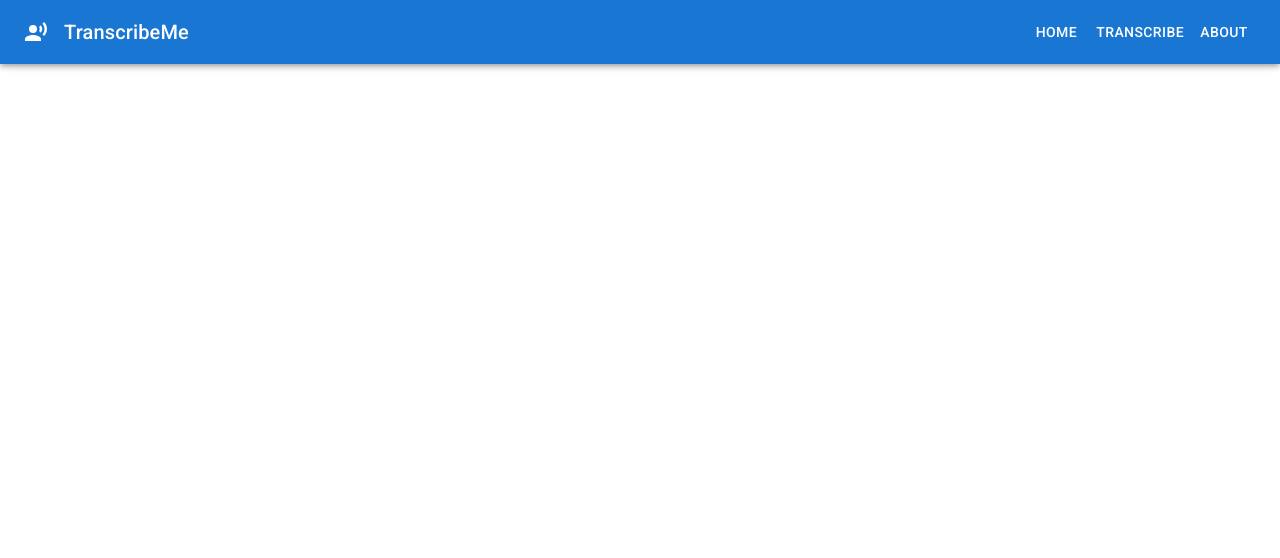
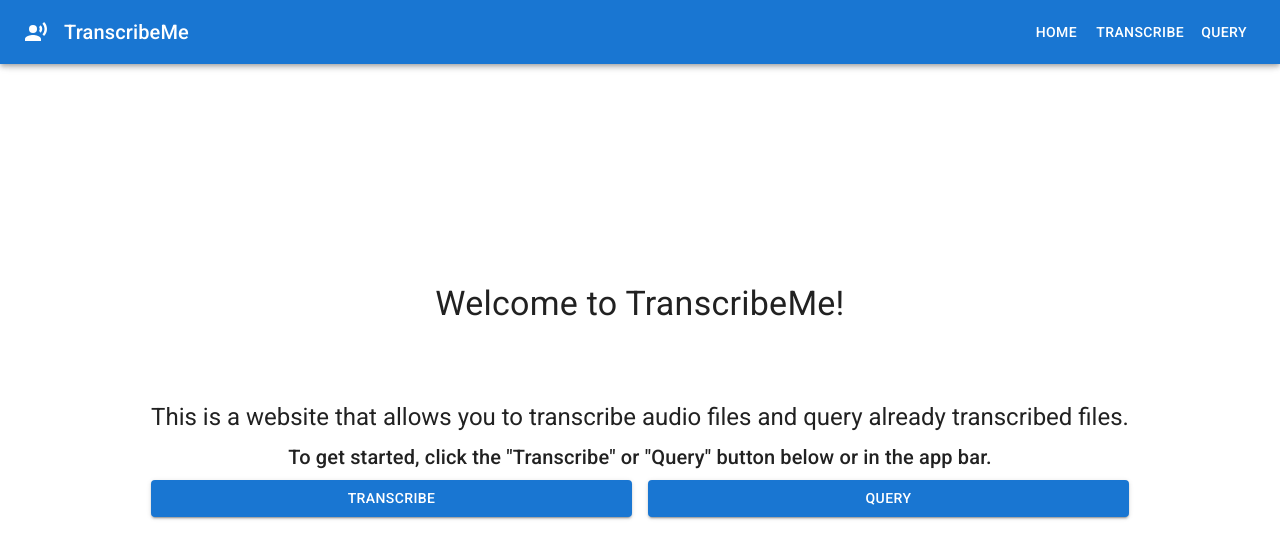
Before and after one commit to arya1106/boilermake-dev-demo, a Next.js app in the folder frontend/: page / in a window 1280 px wide. Shown: the top 558 px of the page. Built offline with nearby package versions, Linux system fonts and the light colour scheme.

Commit message:
add home page

```diff
--- a/frontend/src/components/ResponsiveAppBar.tsx
+++ b/frontend/src/components/ResponsiveAppBar.tsx
@@ -24,7 +24,7 @@ interface Props {
 }
 
 const drawerWidth = 240;
-const navItems = ["Home", "Transcribe", "About"];
+const navItems = ["Home", "Transcribe", "Query"];
 
 export default function DrawerAppBar(props: Props) {
   const { window } = props;
--- a/frontend/src/pages/index.tsx
+++ b/frontend/src/pages/index.tsx
@@ -2,7 +2,7 @@ import Head from "next/head";
 import Image from "next/image";
 import { Inter } from "next/font/google";
 import ResponsiveAppBar from "@/components/ResponsiveAppBar";
-import { Box, Toolbar, Typography } from "@mui/material";
+import { Box, Button, Container, Grid, Stack, Toolbar, Typography } from "@mui/material";
 import dynamic from "next/dynamic";
 const inter = Inter({ subsets: ["latin"] });
 
@@ -21,9 +21,36 @@ export default function Home() {
           <link rel="icon" href="/favicon.ico" />
       </Head>
       <ResponsiveAppBar/>
-      <Box component="main" sx={{ p: 3 }}>
+      <Grid
+        container
+        component="main"
+        sx={{ p: 3 }}
+        style={{ minHeight: "100vh" }}
+        spacing={0}
+        direction="column"
+        alignContent={"center"}
+        justifyContent={"center"}
+        textAlign={"center"}
+              >
+                <Typography variant="h4" component="h1" gutterBottom>
+          Welcome to TranscribeMe!
+        </Typography>
+                <Grid item>
         <Toolbar />
-      </Box>
+        <Typography variant="h5" component="h2" gutterBottom>
+          This is a website that allows you to transcribe audio files and query already transcribed files.
+        </Typography>
+        <Typography variant="h6" component="h2" gutterBottom>
+          To get started, click the &quot;Transcribe&quot; or &quot;Query&quot; button below or in the app bar.
+        </Typography>
+        <Grid item>
+          <Stack sx={{display: "flex"}} flexGrow={1} justifyContent={"center"} gap={2} direction="row">
+          <Button fullWidth variant="contained" href="/transcribe" >Transcribe</Button>
+          <Button fullWidth variant="contained" href="/query" >Query</Button>
+          </Stack>
+        </Grid>
+      </Grid>
+      </Grid>
     </>
   );
 }
```
